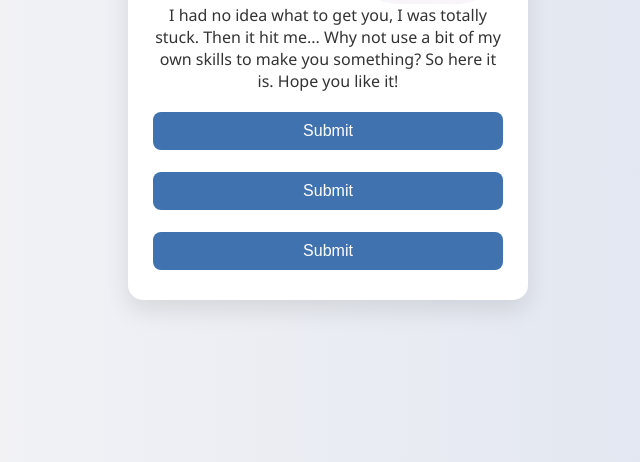
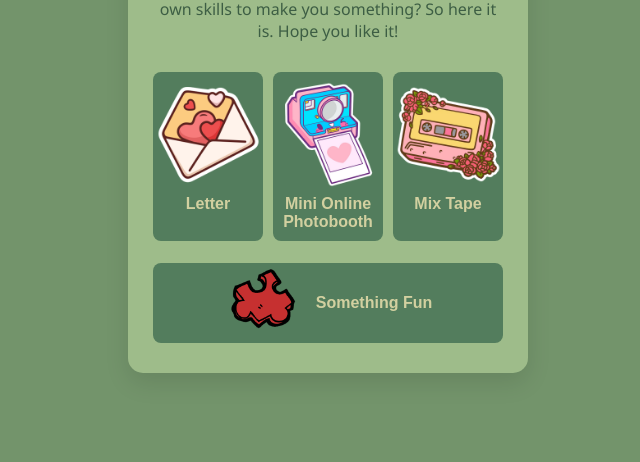
Before and after one commit to A-KUZO/8th_gift, a plain HTML site: page main.html in a window 1280 px wide. Shown: the part 338-800 px from the top of the page, without its empty margins (312-952 px from the left). Drawn offline with Linux system fonts and the light colour scheme.

Commit message:
Add files via upload

```diff
--- a/main.html
+++ b/main.html
@@ -12,13 +12,32 @@
         <h1>YOU'RE FINALLY HERE WIFE!</h1>
         <img src="images/shadow_tap.gif" class="header-img">
     </div>
-    <p>I had no idea what to get you, I was totally stuck. Then it hit me... Why not use a bit of my own skills to make you something? So here it is. Hope you like it!</p>
+    <br>
+    <p class="main_p">I had no idea what to get you, I was totally stuck. Then it hit me... Why not use a bit of my own skills to make you something? So here it is. Hope you like it!</p>
 
-    <button type="submit">Submit</button>
-    <br><br>
-    <button type="submit">Submit</button>
-    <br><br>
-    <button type="submit">Submit</button>
+    <div class="button-row">
+        <button class="custom-button">
+            <img src="images/letter.png">
+            <span>Letter</span>
+        </button>
+
+        <button class="custom-button">
+            <img src="images/camera.png">
+            <span>Mini Online Photobooth</span>
+        </button>
+
+        <button class="custom-button">
+            <img src="images/mixtape.png">
+            <span>Mix Tape</span>
+        </button>
+        </div>
+        <br>
+        <div class="bottom-button-container">
+            <button class="custom-button wide-button side-layout">
+            <img src="images/puzzle.png" alt="">
+            <span>Something Fun</span>
+        </button>
+    </div>
   </div>
 </body>
 
--- a/style.css
+++ b/style.css
@@ -30,14 +30,14 @@ body {
 
 h1 {
   font-size: 2em;
-  color: #3f72af;
+  color: #3d5e44;
   margin-bottom: 10px;
 }
 
 p {
   font-size: 1em;
   margin-bottom: 20px;
-  color: #333;
+  color: #3d5e44;
 }
 
 input[type="date"] {
@@ -45,7 +45,7 @@ input[type="date"] {
     padding: 10px;
     width: 100%;
     font-size: 1em;
-    border: 1px solid #ccc;
+    border: 1px solid #3d5e44;
     border-radius: 8px;
     margin-bottom: 15px;
 }
@@ -54,7 +54,7 @@ button {
   padding: 10px;
   width: 100%;
   font-size: 1em;
-  background-color: #3f72af;
+  background-color: #537D5D;
   color: #fff;
   border: none;
   border-radius: 8px;
@@ -63,7 +63,7 @@ button {
 }
 
 button:hover {
-  background-color: #365f91;
+  background-color: #537D5D;
 }
 
 #message {
@@ -127,7 +127,7 @@ button:hover {
 /* MAIN STYLES */
 body {
   font-family: 'Segoe UI', Tahoma, Geneva, Verdana, sans-serif;
-  background: linear-gradient(to right, #f9f7f7, #dbe2ef);
+  background: #73946B;
   height: 100vh;
   min-width: 116px;
   display: flex;
@@ -152,7 +152,7 @@ body {
 }
 
 .main_container {
-  background-color: #ffffff;
+  background-color: #9EBC8A;
   padding: 30px 25px;
   border-radius: 15px;
   box-shadow: 0 10px 25px rgba(0, 0, 0, 0.1);
@@ -165,23 +165,66 @@ body {
 .main_p {
   font-size: 1em;
   margin-bottom: 20px;
-  color: #333;
+  color: #3d5e44;
 }
 
-button {
+.button-row {
+  display: flex;
+  justify-content: center;
+  gap: 10px;
+  flex-wrap: wrap; /* Allows wrapping on small screens */
+  margin-top: 30px;
+}
+
+.custom-button {
+  display: flex;
+  flex-direction: column;
+  align-items: center;
+  gap: 8px;
   padding: 10px;
-  width: 100%;
+  width: 110px;
   font-size: 1em;
-  background-color: #3f72af;
-  color: #fff;
+  font-weight: bold;
+  background-color: #537D5D;
+  color: #D2D0A0;
   border: none;
   border-radius: 8px;
   cursor: pointer;
-  transition: background-color 0.3s ease;
+  transition: background-color 0.3s;
+  text-align: center;
 }
 
-button:hover {
-  background-color: #365f91;
+.custom-button img {
+  max-width: 105px;
+  max-height: 105px;
+  object-fit: contain;
+}
+
+.bottom-button-container {
+  display: flex;
+  justify-content: center;
+}
+
+.side-layout {
+    max-height: 80px;
+  display: flex;
+  flex-direction: row;
+  align-items: center;
+  justify-content: center;
+  gap: 12px;
+  padding: 12px 20px;
+}
+
+.side-layout img {
+  width: 80px;
+  height: 80px;
+  object-fit: contain;
+}
+
+
+
+.wide-button {
+  width: calc(160px * 3 + 40px);
 }
 
 
```
